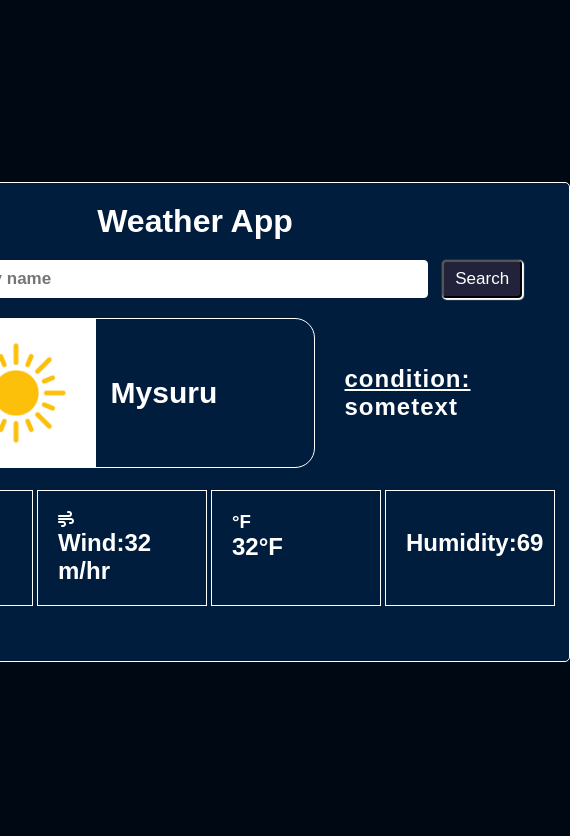
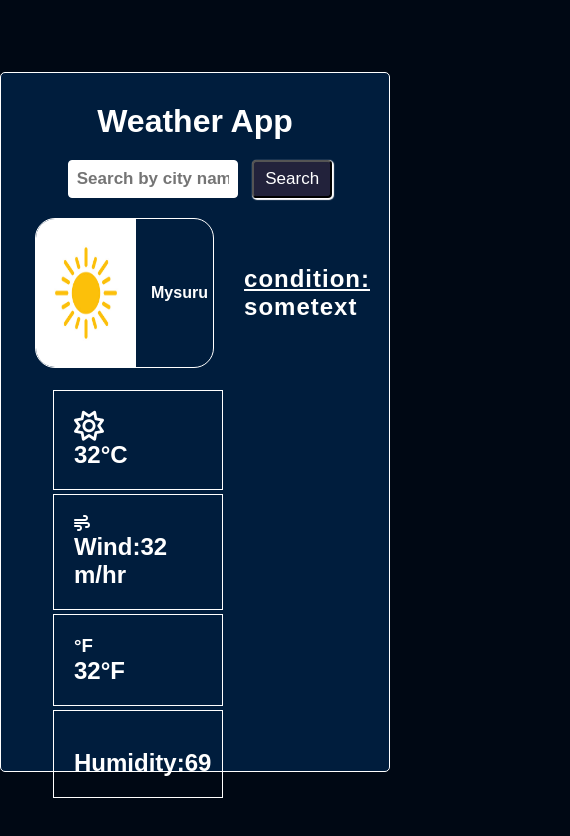
Before and after one commit to Rohith-Manjunath/Mini-projects, a plain HTML site: page weather app project/weather.html in a window 390 px wide. Shown: the whole page, 570 px wide, since content can reach past the window. Drawn offline with Linux system fonts and the light colour scheme.

Commit message:
Made weather app more responsive with respect to all kinds of devices

```diff
--- a/weather app project/weather.css
+++ b/weather app project/weather.css
@@ -125,3 +125,183 @@ margin: 2px;
 .place_condition #weather_condition{
     text-decoration: none;
 }
+
+@media screen and (max-width:754px ){
+   input{
+width:500px;
+
+    }
+
+    .container{
+
+        width:100%;
+    }
+
+}
+
+@media  screen and (max-width:667px){
+    .icons{
+flex-wrap: wrap;
+ }
+ .container{
+    height: auto;
+    width:100%;
+ }
+}
+@media  screen and (max-width:553px){
+
+   .container{
+    height: auto;
+    width:100%;
+
+   }
+
+
+}
+@media  screen and (max-width:473px){
+
+   .container{
+    height: auto;
+    width:100%;
+
+   }
+
+}
+@media  screen and (max-width:389px){
+
+   .container{
+    height:360px;
+    width:100%;
+
+   }
+
+}
+@media  screen and (max-width:303px){
+
+   .container{
+    height: auto;
+    width:100%;
+
+   }
+
+}
+@media  screen and (max-width:217px){
+
+   .container{
+    height: auto;
+    width:100%;
+
+   }
+
+}
+
+@media screen and (max-width:589px){
+    input{
+        width:350px;
+    }
+
+}
+@media screen and (max-width:437px){
+    input{
+        width:250px;
+    }
+
+}
+@media screen and (max-width:359px){
+    input{
+        width:200px;
+    }
+
+}
+@media screen and (max-width:292px){
+    input{
+        width:110px;
+    }
+
+    .condition{
+        width:200px;
+    }
+
+}
+
+@media screen and (max-width:739px) {
+.icons{
+    width:100%;
+    flex-wrap: wrap;
+}
+
+.container{
+    height:auto;
+}
+}
+
+@media screen and (max-width:554px) {
+    .condition{
+width:450px;
+    }
+
+}
+
+@media screen and (max-width:645px) {
+input{
+    width:400px;
+}
+}
+
+@media screen and (max-width:574px) {
+    input{
+        width:260px;
+    }
+
+    .condition{
+        width:450px;
+        height:auto;
+    }
+
+
+
+}
+@media screen and (max-width:403px) {
+    input{
+        width:100px;
+    }
+
+
+
+}
+@media screen and (max-width:572px) {
+  #city{
+font-size: 20px;
+ }
+
+
+}
+
+@media screen and (max-width:511px) {
+    .condition{
+        width:350px;
+    }
+
+    #weather_image{
+        width:100px;
+        height:100%;
+      }
+      #city{
+        font-size: 16px;
+         }
+}
+
+@media screen and (max-width:410px){
+ input{
+width:170px;
+ }
+}
+@media screen and (max-width:391px){
+.container{
+
+        height:700px;
+        padding: 30px;
+
+}
+
+}
```
